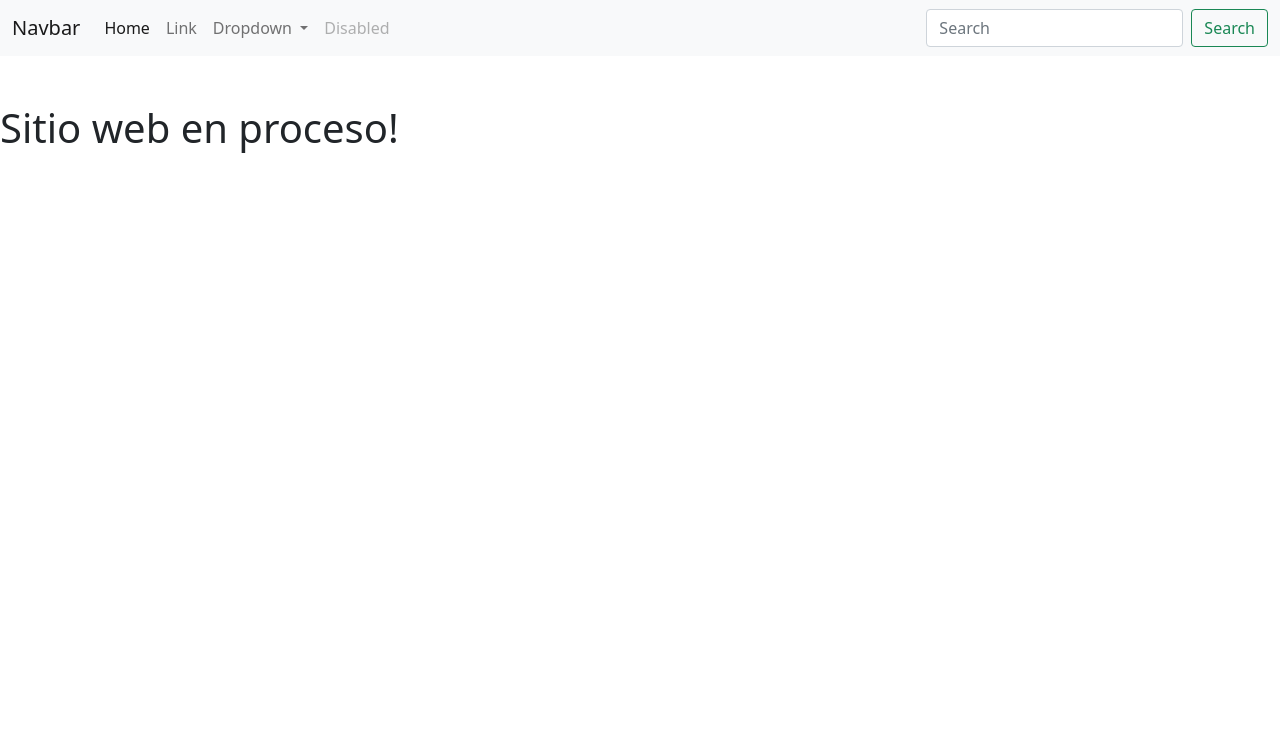
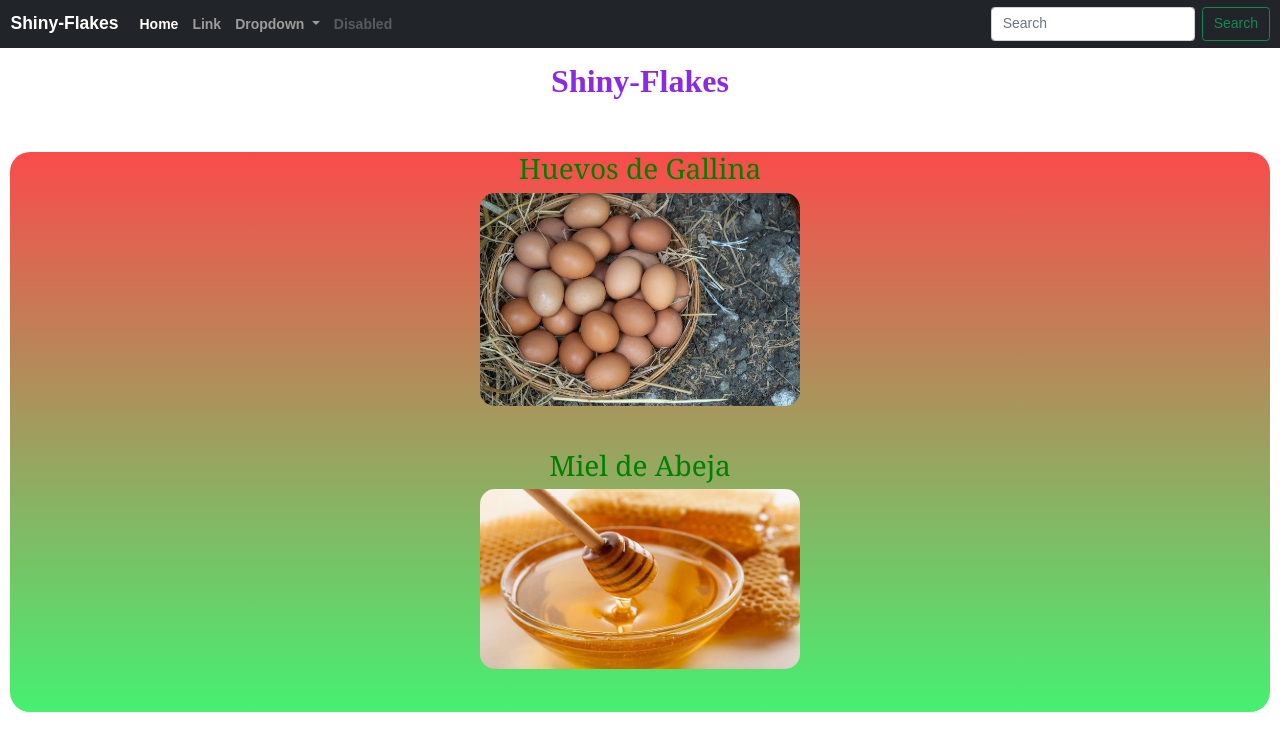
Before and after one commit to Thezero27/Shiny-Flakes, a plain HTML site: page home.html in a window 1280 px wide. Drawn offline with nearby package versions, Linux system fonts and the light colour scheme.

Commit message:
Add files via upload

```diff
--- a/css/style.css
+++ b/css/style.css
@@ -123,3 +123,32 @@ img {
     background-color: red;
     border-radius: 15px;
 }
+.dist1{
+    position: fixed;
+    width: 100%;
+    z-index: 100;
+    background-color: black;
+}
+.txty{
+    text-align: justify;
+    margin: 10px;
+    background: linear-gradient(to top, rgb(70, 240, 113), rgb(250, 75, 75));
+    height: 70vh;
+    border-radius: 20px;
+}
+.imghuevo{
+    width: 40vh;
+    border-radius: 15px;
+}
+.temahuevo{
+    color: green;
+    font-family: Cambria, Cochin, Georgia, Times, 'Times New Roman', serif;
+}
+.imgmiel{
+    width: 40vh;
+    border-radius: 15px;
+}
+.temamiel{
+    color: green;
+    font-family: Cambria, Cochin, Georgia, Times, 'Times New Roman', serif;
+}
--- a/home.html
+++ b/home.html
@@ -10,19 +10,20 @@
         integrity="sha384-1BmE4kWBq78iYhFldvKuhfTAU6auU8tT94WrHftjDbrCEXSU1oBoqyl2QvZ6jIW3" crossorigin="anonymous">
 
     <link rel="icon" type="image/x-icon" href="img/logo-fake.png" />
-
+    <link href="css/style.css" rel="stylesheet" type="text/css" />
 
 
 
 </head>
 
-<body id="cuerpo">
-    <nav class="navbar navbar-expand-lg navbar-light bg-light">
+<body id="cuerpo1">
+    <div class="dist1">
+        <nav class="navbar navbar-expand-lg navbar-dark bg-dark">
             <div class="container-fluid">
-            <a class="navbar-brand" href="#">Navbar</a>
+                <a class="navbar-brand" href="#">Shiny-Flakes</a>
                 <button class="navbar-toggler" type="button" data-bs-toggle="collapse"
-                data-bs-target="#navbarSupportedContent" aria-controls="navbarSupportedContent" aria-expanded="false"
-                aria-label="Toggle navigation">
+                    data-bs-target="#navbarSupportedContent" aria-controls="navbarSupportedContent"
+                    aria-expanded="false" aria-label="Toggle navigation">
                     <span class="navbar-toggler-icon"></span>
                 </button>
                 <div class="collapse navbar-collapse" id="navbarSupportedContent">
@@ -59,9 +60,21 @@
                 </div>
             </div>
         </nav>
+    </div>
 
-<br><br>
-<h1>Sitio web en proceso!</h1>
+    <br><br><br>
+    <center>
+        <div style="display: block;color: blueviolet;font-family: magic;font-size: 4vh;">Shiny-Flakes</div>
+    </center>
+    <br>
+    <br>
+    <div class="txty">
+        <center><h2 class="temahuevo">Huevos de Gallina</h2></center>
+        <center><a href=""><img src="img/huevo-gallina-poster.jpg" alt="" class="imghuevo"></a></center>
+        <br><br><br>
+        <center><h2 class="temamiel">Miel de Abeja</h2></center>
+        <center><a href=""><img src="img/miel-abeja-poster.jpg" alt="" class="imgmiel"></a></center>
+    </div>
 
 
 
```
Also changed, not shown: img/huevo-gallina-poster.jpg (added), img/miel-abeja-poster.jpg (added). Lines whose indentation alone changed are shown as unchanged.
